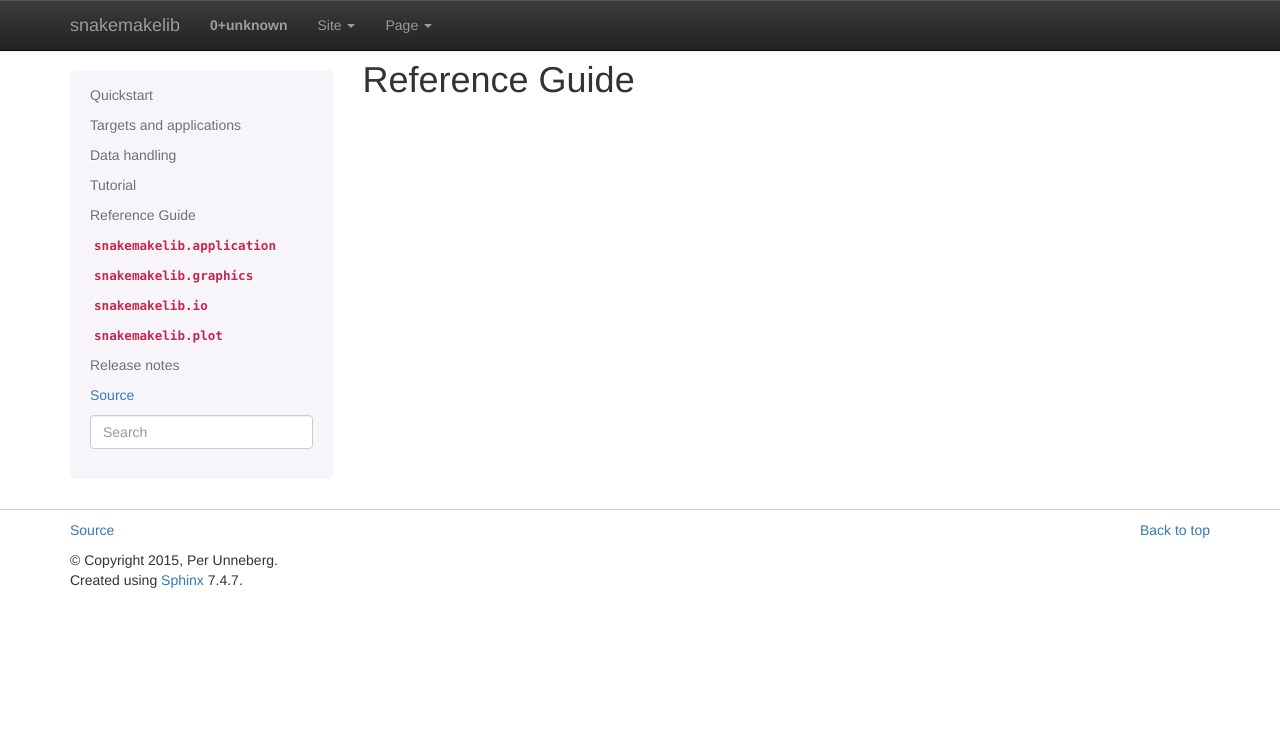
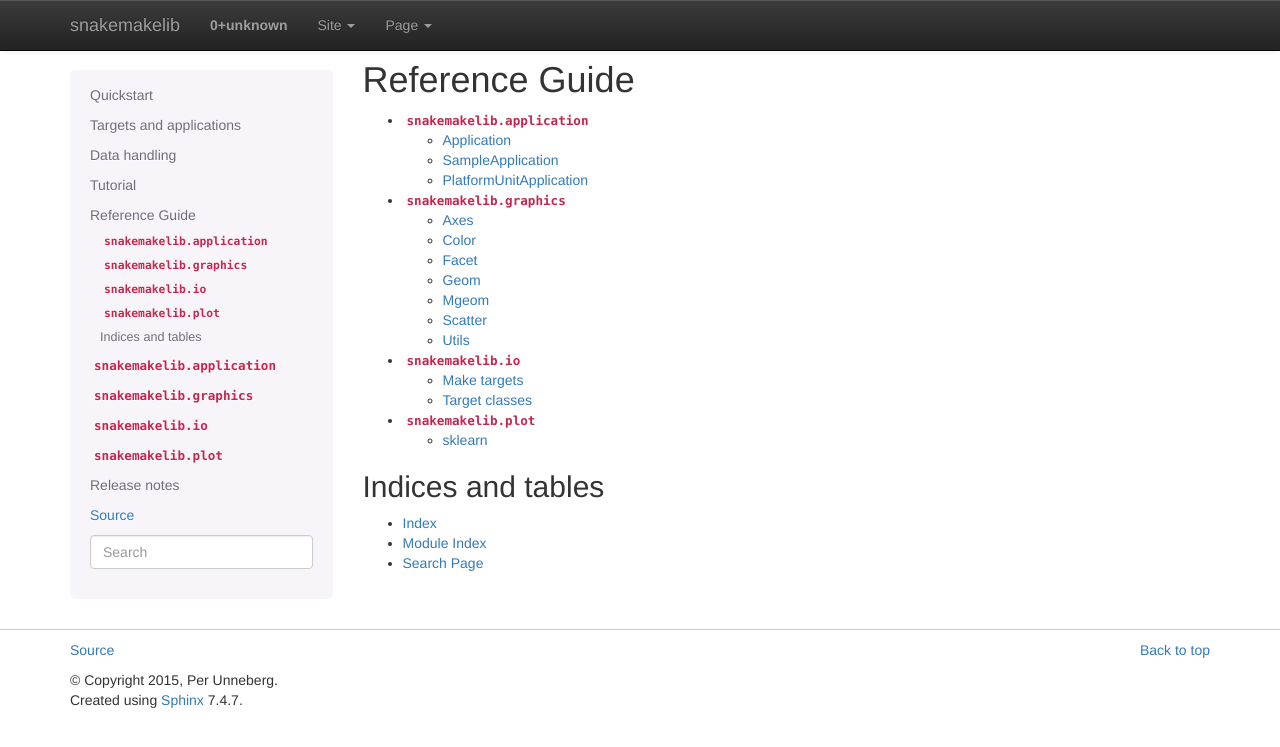
Before and after one commit to percyfal/snakemakelib-core, a Sphinx documentation site: the page built from sphinx/source/docs/reference.rst, in a window 1280 px wide. Shown: the top 747 px of the page. Built offline with Sphinx 7.4.7, drawn with Linux system fonts in a browser that asks for light colours.

Commit message:
Add autodocumentation of functions

```diff
--- a/sphinx/source/docs/reference.rst
+++ b/sphinx/source/docs/reference.rst
@@ -1,4 +1,22 @@
 .. _refguide:
 
 Reference Guide
-###############
+==================
+
+.. toctree::
+   :maxdepth: 2
+
+   reference/application
+   reference/graphics
+   reference/io
+   reference/plot
+
+.. _indices:
+
+
+Indices and tables
+------------------
+
+* :ref:`genindex`
+* :ref:`modindex`
+* :ref:`search`
--- a/sphinx/source/docs/reference/graphics.rst
+++ b/sphinx/source/docs/reference/graphics.rst
@@ -2,6 +2,8 @@
 
 ``snakemakelib.graphics``
 ============================
+
+.. automodule:: snakemakelib.graphics
 
 .. _snakemakelib_graphics_axes:
 
```
Also changed, not shown: sphinx/source/docs/targets.rst (+15 -3 lines).
